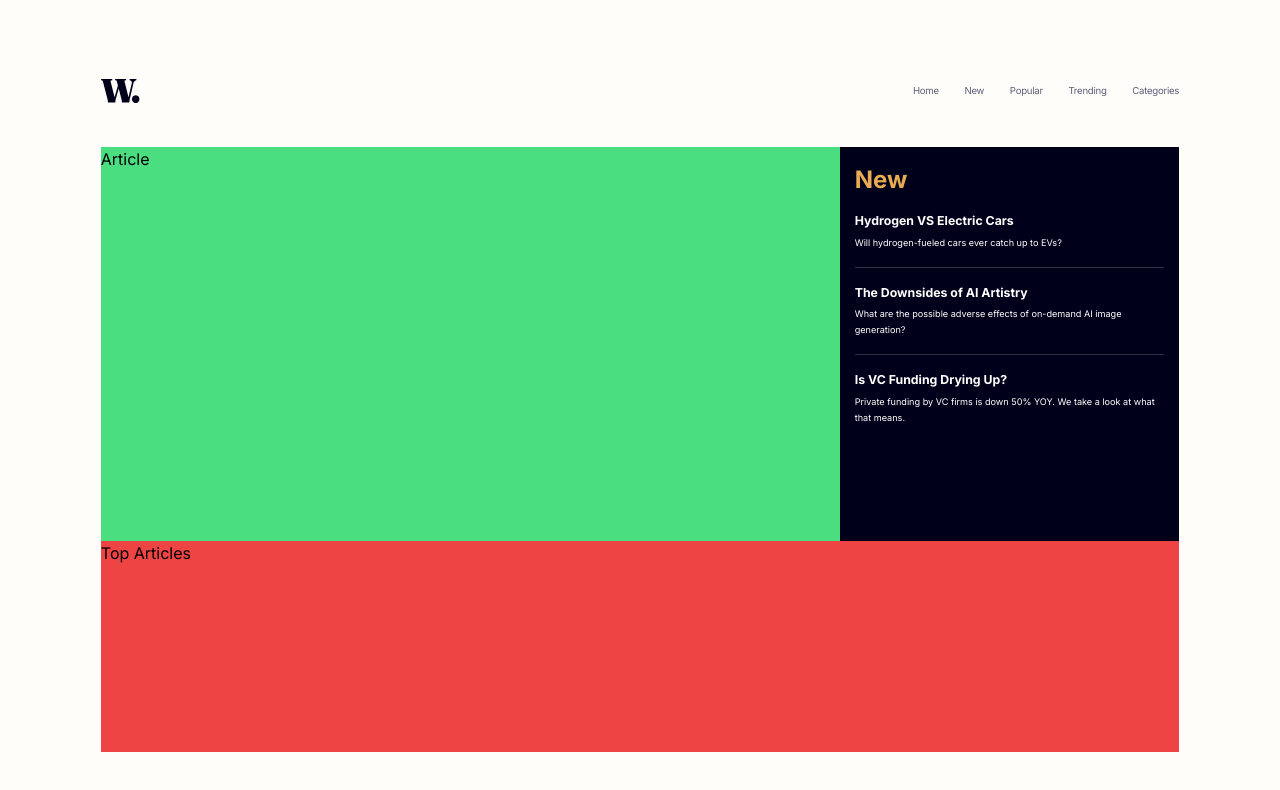
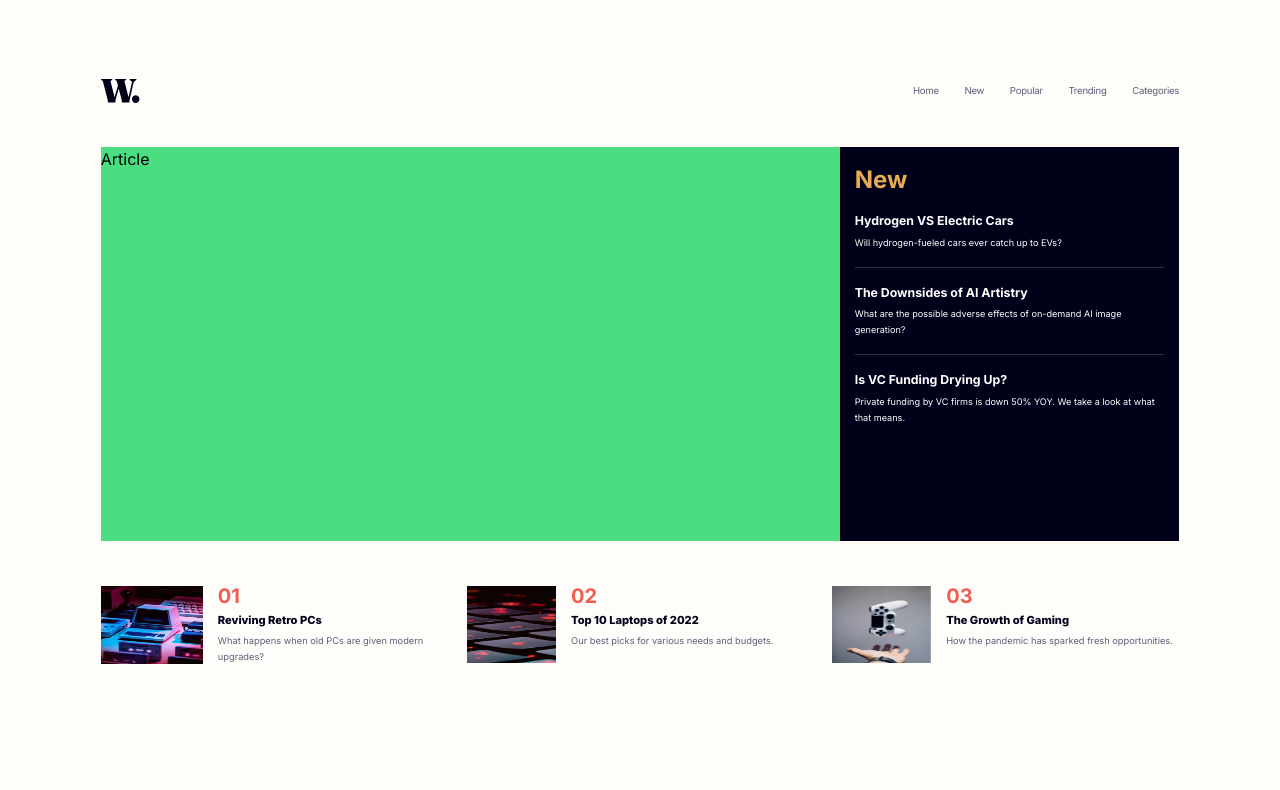
Before and after one commit to pkthunder87/news-homepage, a React (Vite) app: page / in a window 1280 px wide. Shown: the top 790 px of the page. Built offline with nearby package versions, Linux system fonts and the light colour scheme.

Commit message:
Feat: Add TopArticles for desktop design

```diff
--- a/src/components/TopArticles.jsx
+++ b/src/components/TopArticles.jsx
@@ -1,5 +1,75 @@
 function TopArticles() {
-  return <div className="bg-red-500 md:col-span-2">Top Articles</div>;
+  return (
+    <div className="mt-[2.8rem] md:col-span-2">
+      <li className="grid list-none grid-cols-3 gap-5">
+        <ul className="flex gap-[.92rem]">
+          <div className="relative h-[4.9rem] w-[7.1rem]">
+            <img
+              className="h-[4.9rem] w-[7.1rem] brightness-90 contrast-125"
+              src="image-retro-pcs.jpg"
+              alt="Retro PC"
+            />
+            <div className="absolute inset-0 bg-red-700 opacity-5"></div>
+          </div>
+
+          <div className="flex flex-col">
+            <h3 className="-mt-1 text-xl font-bold text-primary-soft-red">
+              01
+            </h3>
+            <h4 className="mt-[.15rem] cursor-pointer text-[.695rem] font-extrabold text-neutral-very-dark-blue hover:text-primary-soft-red">
+              Reviving Retro PCs
+            </h4>
+            <p className="mt-1 text-[.58rem] leading-4 text-neutral-dark-grayish-blue">
+              What happens when old PCs are given modern upgrades?
+            </p>
+          </div>
+        </ul>
+        <ul className="flex gap-[.92rem]">
+          <div className="relative h-[4.87rem] w-[5.59rem]">
+            <img
+              className="h-[4.87rem] w-[5.59rem] blur-[.2px] brightness-90 contrast-125"
+              src="image-top-laptops.jpg"
+              alt="Black and red keyboard"
+            />
+            <div className="absolute inset-0 bg-red-500 opacity-5"></div>
+          </div>
+
+          <div className="flex flex-col">
+            <h3 className="-mt-1 text-xl font-bold text-primary-soft-red">
+              02
+            </h3>
+            <h4 className="mt-[.15rem] cursor-pointer text-[.695rem] font-extrabold text-neutral-very-dark-blue hover:text-primary-soft-red">
+              Top 10 Laptops of 2022
+            </h4>
+            <p className="mt-1 text-[.58rem] leading-4 text-neutral-dark-grayish-blue">
+              Our best picks for various needs and budgets.
+            </p>
+          </div>
+        </ul>
+        <ul className="-ml-[.05rem] flex gap-[.92rem]">
+          <div className="relative h-[4.87rem] w-[6.2rem]">
+            <img
+              className="h-[4.87rem] w-[6.2rem] blur-[.2px] brightness-[.9] contrast-125"
+              src="image-gaming-growth.jpg"
+              alt="PS4 Controller"
+            />
+            <div className="absolute inset-0 bg-gray-700 opacity-5"></div>
+          </div>
+          <div className="flex flex-col">
+            <h3 className="-mt-1 text-xl font-bold text-primary-soft-red">
+              03
+            </h3>
+            <h4 className="mt-[.15rem] cursor-pointer text-[.695rem] font-extrabold text-neutral-very-dark-blue hover:text-primary-soft-red">
+              The Growth of Gaming
+            </h4>
+            <p className="mt-1 text-[.58rem] leading-4 text-neutral-dark-grayish-blue">
+              How the pandemic has sparked fresh opportunities.
+            </p>
+          </div>
+        </ul>
+      </li>
+    </div>
+  );
 }
 
 export default TopArticles;
```
